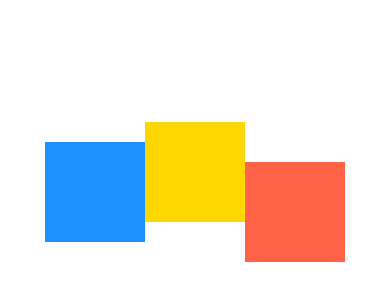
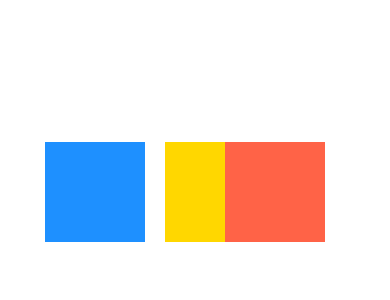
Before and after one commit to prahladinala/expo-react-native, a React Native app: screen / in a window 390 px wide. Shown: the part 230-530 px from the top of the page. Built offline with nearby package versions, Linux system fonts and the light colour scheme.

Commit message:
Flexbox - left

```diff
--- a/App.js
+++ b/App.js
@@ -21,13 +21,13 @@ export default function App() {
         backgroundColor: "gold",
         width: 100,
         height: 100,
-        bottom: 20
+        left: 20
       }} />
       <View style={{
         backgroundColor: "tomato",
         width: 100,
         height: 100,
-        bottom: -20
+        left: -20
       }} />
 
     </View>
```
